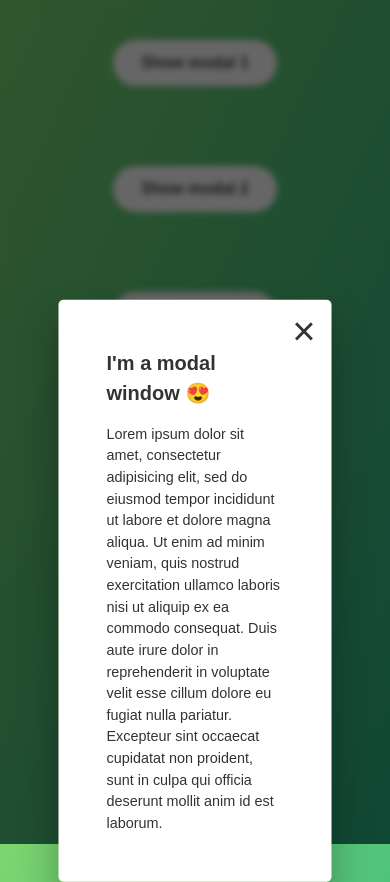
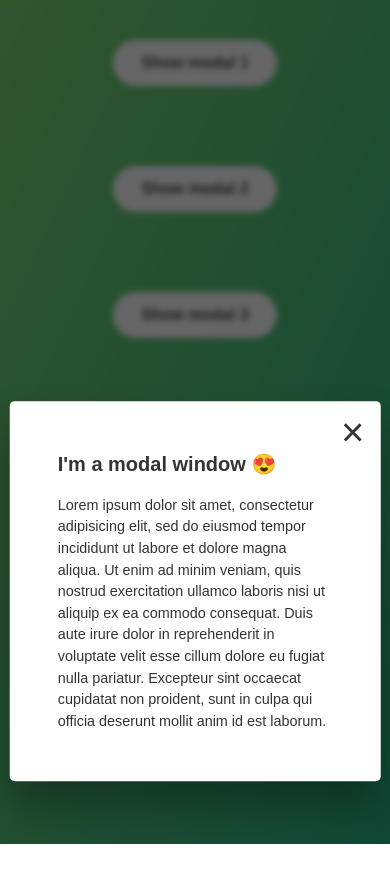
Before and after one commit to js14richard/vannila_js_projects, a plain HTML site: page popup-modal/index.html in a window 390 px wide. Both pictures are taken after a click on the button "Show modal 1". After the commit the page ends 844 px from the top, so only its background shows below. Drawn offline with Linux system fonts and the light colour scheme.

Commit message:
responsiveness

```diff
--- a/popup-modal/style.css
+++ b/popup-modal/style.css
@@ -27,7 +27,7 @@ body {
 .show-modal-buttons{
     display: flex;
     flex-wrap: wrap;
-    align-items: flex-start;
+    align-items: center;
     justify-content: center;
 }
 
@@ -101,17 +101,17 @@ p {
         font-size: 55%;
     }
     .modal{
-        width: 50;
+        width: 85%;
     }
 }
 
 
-@media screen and (max-width:700px){
+@media screen and (max-width:500px){
     :root{
         font-size: 50%;
     }
     .modal{
-        width: 50;
+        width: 95%;
         top:70%;
     }
 }
```
